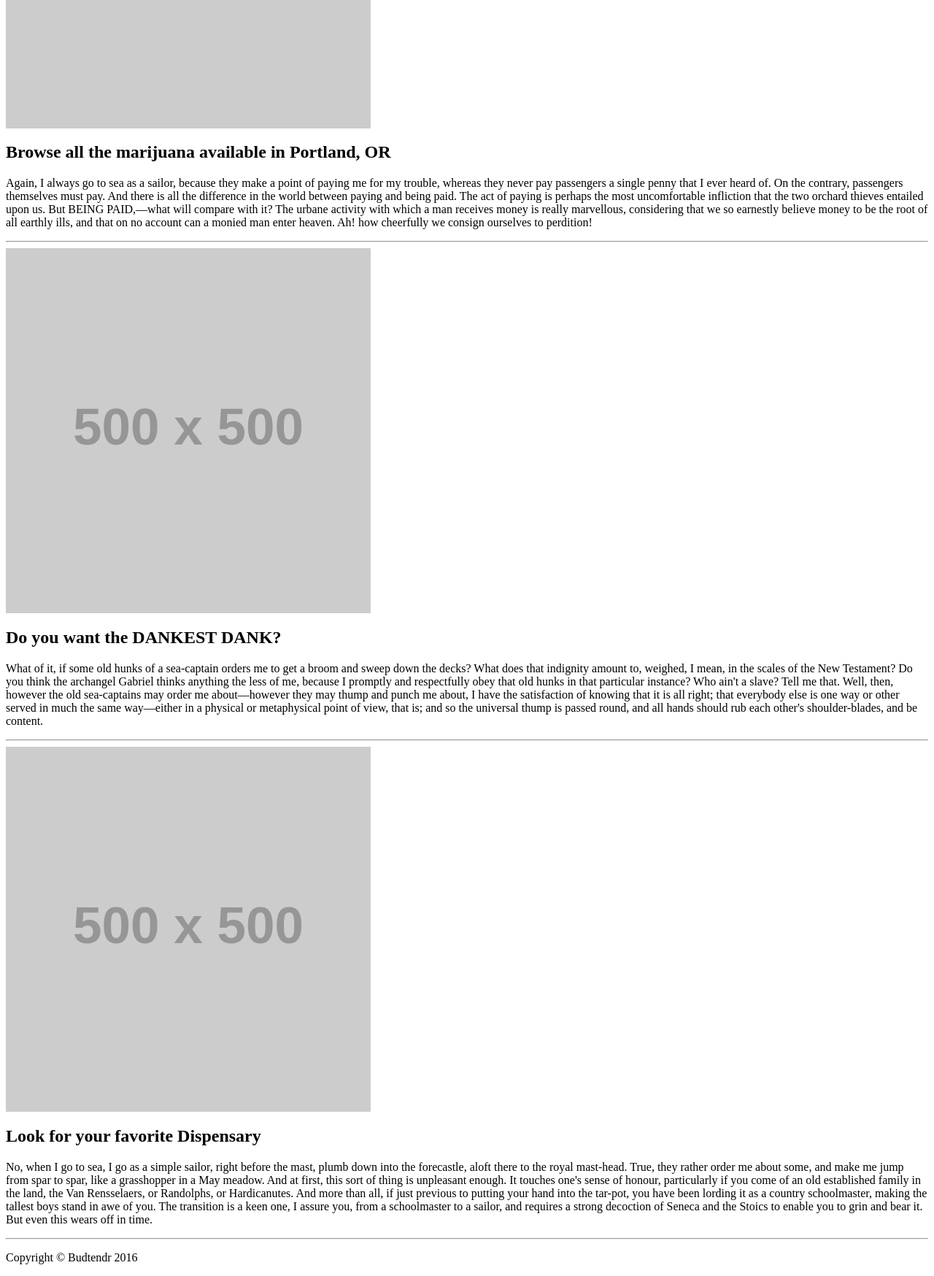
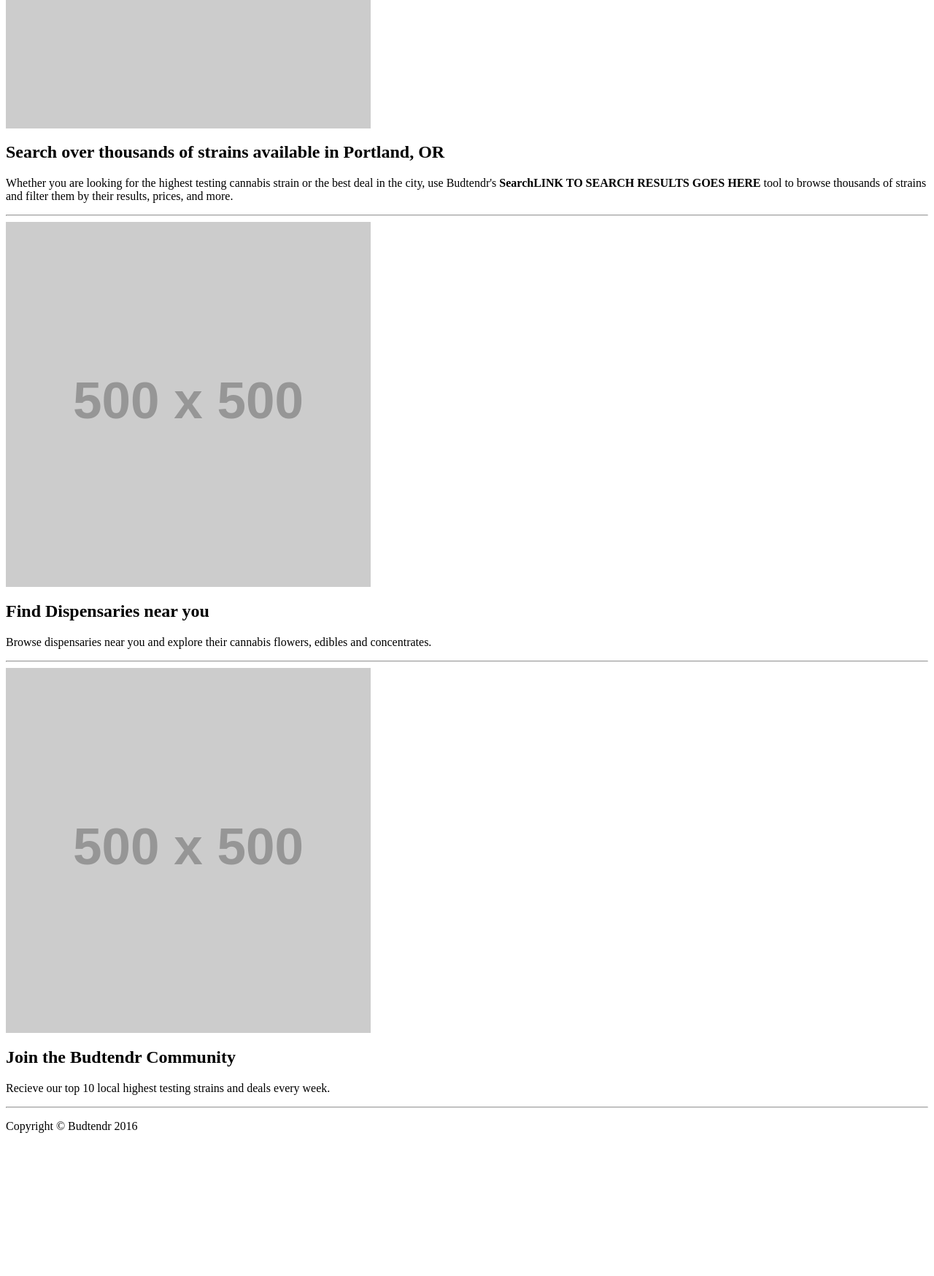
Before and after one commit to waitbutmetho/Budtendr, a PHP site: page /app/templates/index.component.html in a window 1280 px wide. Shown: the part 1258-3006 px from the top of the page at 73% size. After the commit the page ends 2810 px from the top, so only its background shows below. Run offline with PHP 8.4, Linux system fonts and the light colour scheme; grey boxes labelled with a size stand in for pictures from a placeholder-image service; some libraries are stand-ins or nearby versions.

Commit message:
push styles

```diff
--- a/app/templates/index.component.html
+++ b/app/templates/index.component.html
@@ -24,12 +24,15 @@
     </div>
     <!-- First Featurette -->
     <div class="featurette" id="about">
+
       <img class="featurette-image
       img-circle img-responsive pull-right" src="http://placehold.it/500x500">
-      <h2 class="featurette-heading">Browse all the marijuana
-        <span class="text-muted">available in Portland, OR</span>
-      </h2>
-      <p class="lead">Again, I always go to sea as a sailor, because they make a point of paying me for my trouble, whereas they never pay passengers a single penny that I ever heard of. On the contrary, passengers themselves must pay. And there is all the difference in the world between paying and being paid. The act of paying is perhaps the most uncomfortable infliction that the two orchard thieves entailed upon us. But BEING PAID,—what will compare with it? The urbane activity with which a man receives money is really marvellous, considering that we so earnestly believe money to be the root of all earthly ills, and that on no account can a monied man enter heaven. Ah! how cheerfully we consign ourselves to perdition!</p>
+      <div id="featurette-info1">
+        <h2 class="featurette-heading">Search over thousands of strains available in
+          <span class="text-muted">Portland, OR</span>
+        </h2>
+        <p class="lead">Whether you are looking for the highest testing cannabis strain or the best deal in the city, use Budtendr's <b>SearchLINK TO SEARCH RESULTS GOES HERE</b> tool to browse thousands of strains and filter them by their results, prices, and more.</p>
+      </div>
     </div>
 
     <hr class="featurette-divider">
@@ -37,21 +40,26 @@
     <!-- Second Featurette -->
     <div class="featurette" id="services">
       <img class="featurette-image img-circle img-responsive pull-left" src="http://placehold.it/500x500">
-      <h2 class="featurette-heading">Do you want the DANKEST
-        <span class="text-muted">DANK?</span>
-      </h2>
-      <p class="lead">What of it, if some old hunks of a sea-captain orders me to get a broom and sweep down the decks? What does that indignity amount to, weighed, I mean, in the scales of the New Testament? Do you think the archangel Gabriel thinks anything the less of me, because I promptly and respectfully obey that old hunks in that particular instance? Who ain't a slave? Tell me that. Well, then, however the old sea-captains may order me about—however they may thump and punch me about, I have the satisfaction of knowing that it is all right; that everybody else is one way or other served in much the same way—either in a physical or metaphysical point of view, that is; and so the universal thump is passed round, and all hands should rub each other's shoulder-blades, and be content.</p>
+
+      <div id="featurette-info2">
+        <h2 class="featurette-heading">Find Dispensaries near
+          <span class="text-muted">you</span>
+        </h2>
+        <p class="lead">Browse dispensaries near you and explore their cannabis flowers, edibles and concentrates.</p>
+      </div>
     </div>
 
     <hr class="featurette-divider">
 
     <!-- Third Featurette -->
-    <div class="featurette" id="contact">
+    <div class="featurette" id="join">
       <img class="featurette-image img-circle img-responsive pull-right" src="http://placehold.it/500x500">
-      <h2 class="featurette-heading">Look for your favorite
-        <span class="text-muted">Dispensary</span>
-      </h2>
-      <p class="lead">No, when I go to sea, I go as a simple sailor, right before the mast, plumb down into the forecastle, aloft there to the royal mast-head. True, they rather order me about some, and make me jump from spar to spar, like a grasshopper in a May meadow. And at first, this sort of thing is unpleasant enough. It touches one's sense of honour, particularly if you come of an old established family in the land, the Van Rensselaers, or Randolphs, or Hardicanutes. And more than all, if just previous to putting your hand into the tar-pot, you have been lording it as a country schoolmaster, making the tallest boys stand in awe of you. The transition is a keen one, I assure you, from a schoolmaster to a sailor, and requires a strong decoction of Seneca and the Stoics to enable you to grin and bear it. But even this wears off in time.</p>
+      <div id="featurette-info3">
+        <h2 class="featurette-heading">Join the Budtendr
+          <span class="text-muted">Community</span>
+        </h2>
+        <p class="lead">Recieve our top 10 local highest testing strains and deals every week.  </p>
+      </div>
     </div>
 
     <hr class="featurette-divider">
```
Also changed, not shown: resources/styles/styles.scss (+8 -1 lines).
